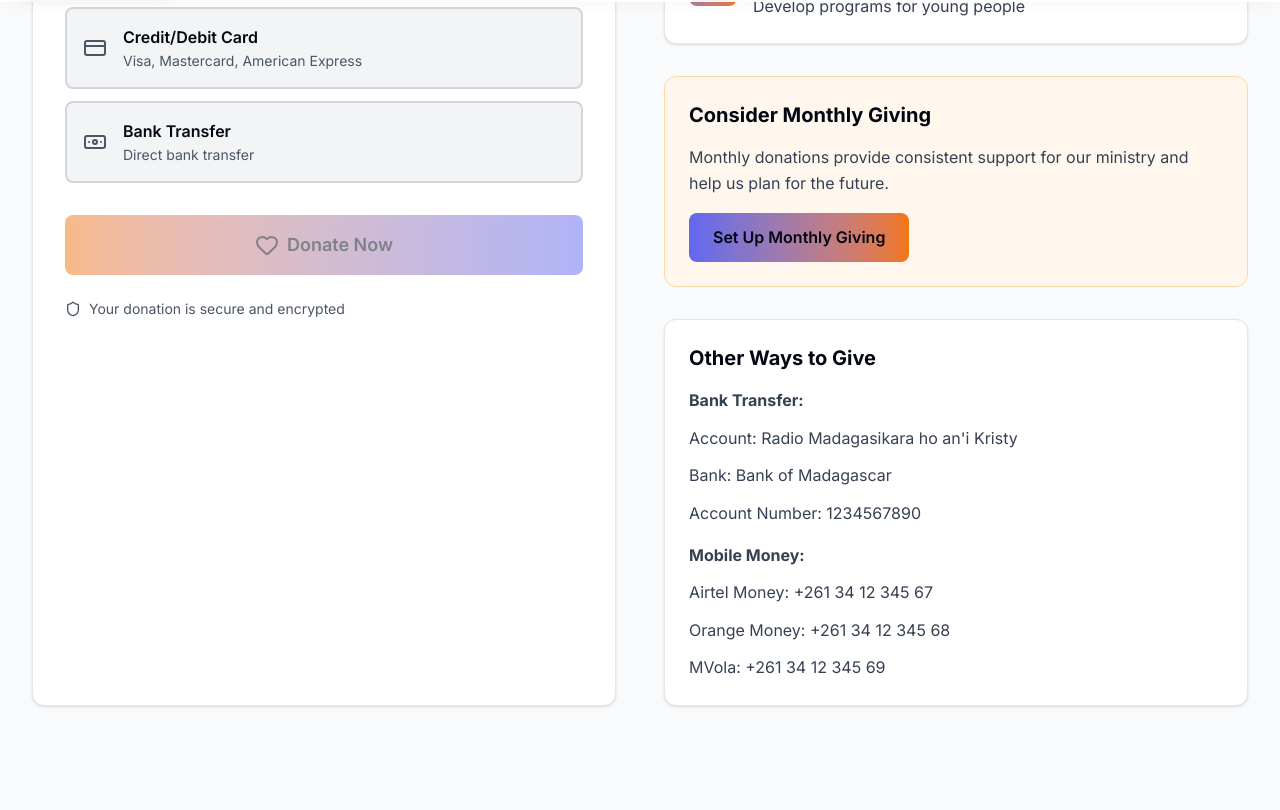
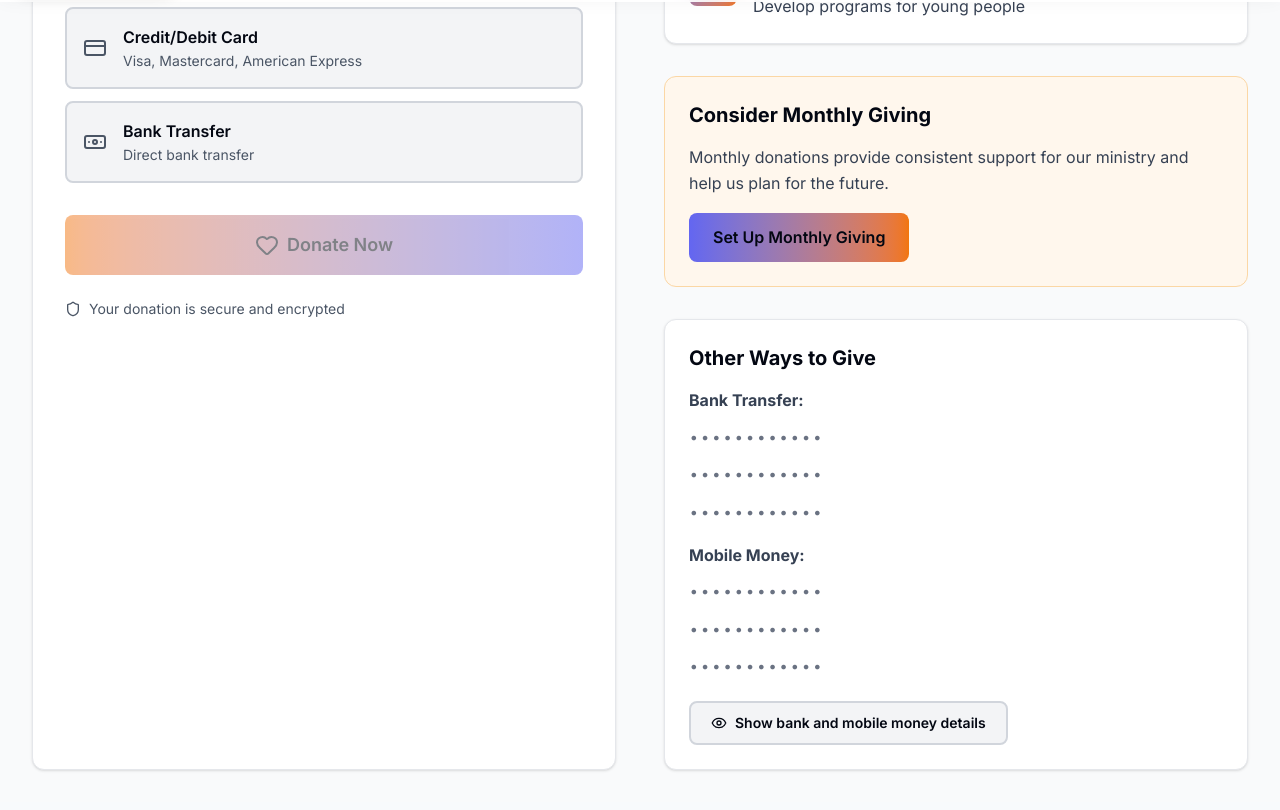
Before and after one commit to manoafa/radio, a Next.js app: page /donate in a window 1280 px wide. Shown: the part 798-1608 px from the top of the page. Built offline with nearby package versions, Linux system fonts and the light colour scheme.

Commit message:
Hide Bank details edit

```diff
--- a/src/app/context/translations/segments/donate.ts
+++ b/src/app/context/translations/segments/donate.ts
@@ -46,6 +46,8 @@ export const donate: Record<Language, Record<string, string>> = {
     'donate.other.airtel': 'Airtel Money: +261 34 12 345 67',
     'donate.other.orange': 'Orange Money: +261 34 12 345 68',
     'donate.other.mvola': 'MVola: +261 34 12 345 69',
+    'donate.other.showDetails': 'Show bank and mobile money details',
+    'donate.other.hideDetails': 'Hide details',
   },
   fr: {
     'donate.success.title': 'Merci !',
@@ -92,6 +94,8 @@ export const donate: Record<Language, Record<string, string>> = {
     'donate.other.airtel': 'Airtel Money : +261 34 12 345 67',
     'donate.other.orange': 'Orange Money : +261 34 12 345 68',
     'donate.other.mvola': 'MVola : +261 34 12 345 69',
+    'donate.other.showDetails': 'Afficher les coordonnées bancaires et mobile money',
+    'donate.other.hideDetails': 'Masquer les coordonnées',
   },
   mg: {
     'donate.success.title': 'Misaotra!',
@@ -138,5 +142,7 @@ export const donate: Record<Language, Record<string, string>> = {
     'donate.other.airtel': 'Airtel Money: +261 34 12 345 67',
     'donate.other.orange': 'Orange Money: +261 34 12 345 68',
     'donate.other.mvola': 'MVola: +261 34 12 345 69',
+    'donate.other.showDetails': 'Asehoy ny mombamomba banky sy vola amin\'ny finday',
+    'donate.other.hideDetails': 'Afeno',
   },
 };
--- a/src/app/donate/page.tsx
+++ b/src/app/donate/page.tsx
@@ -13,8 +13,12 @@ import {
   Users,
   Radio,
   Globe,
-  Target
+  Target,
+  Eye,
+  EyeOff,
 } from 'lucide-react';
+
+const MASKED_DETAIL = '••••••••••••';
 
 const DonatePage = () => {
   const { t, language } = useLanguage();
@@ -23,6 +27,7 @@ const DonatePage = () => {
   const [selectedMethod, setSelectedMethod] = useState('mobile');
   const [isProcessing, setIsProcessing] = useState(false);
   const [isSuccess, setIsSuccess] = useState(false);
+  const [paymentDetailsVisible, setPaymentDetailsVisible] = useState(false);
 
   const presetAmounts = [5000, 10000, 25000, 50000, 100000, 250000];
   const paymentMethods = useMemo(
@@ -320,14 +325,64 @@ const DonatePage = () => {
               <h3 className="text-xl font-bold text-gray-950 dark:text-white mb-4">{t('donate.other.title')}</h3>
               <div className="space-y-3 text-gray-700 dark:text-gray-300">
                 <p><strong>{t('donate.other.bankHeading')}</strong></p>
+                {paymentDetailsVisible ? (
+                  <>
                     <p>{t('donate.other.accountName')}</p>
                     <p>{t('donate.other.bankName')}</p>
                     <p>{t('donate.other.accountNumber')}</p>
+                  </>
+                ) : (
+                  <>
+                    <p className="font-mono tracking-widest select-none text-gray-500 dark:text-gray-500" aria-hidden>
+                      {MASKED_DETAIL}
+                    </p>
+                    <p className="font-mono tracking-widest select-none text-gray-500 dark:text-gray-500" aria-hidden>
+                      {MASKED_DETAIL}
+                    </p>
+                    <p className="font-mono tracking-widest select-none text-gray-500 dark:text-gray-500" aria-hidden>
+                      {MASKED_DETAIL}
+                    </p>
+                  </>
+                )}
                 <p className="mt-4"><strong>{t('donate.other.mobileHeading')}</strong></p>
+                {paymentDetailsVisible ? (
+                  <>
                     <p>{t('donate.other.airtel')}</p>
                     <p>{t('donate.other.orange')}</p>
                     <p>{t('donate.other.mvola')}</p>
+                  </>
+                ) : (
+                  <>
+                    <p className="font-mono tracking-widest select-none text-gray-500 dark:text-gray-500" aria-hidden>
+                      {MASKED_DETAIL}
+                    </p>
+                    <p className="font-mono tracking-widest select-none text-gray-500 dark:text-gray-500" aria-hidden>
+                      {MASKED_DETAIL}
+                    </p>
+                    <p className="font-mono tracking-widest select-none text-gray-500 dark:text-gray-500" aria-hidden>
+                      {MASKED_DETAIL}
+                    </p>
+                  </>
+                )}
               </div>
+              <button
+                type="button"
+                onClick={() => setPaymentDetailsVisible((v) => !v)}
+                aria-expanded={paymentDetailsVisible}
+                className="mt-5 w-full sm:w-auto inline-flex items-center justify-center gap-2 px-5 py-2.5 rounded-lg border-2 border-gray-300 dark:border-gray-600 bg-gray-100 dark:bg-dark-700 text-gray-950 dark:text-white font-semibold text-sm hover:border-primary-500/50 transition-all duration-300"
+              >
+                {paymentDetailsVisible ? (
+                  <>
+                    <EyeOff className="w-4 h-4 shrink-0" aria-hidden />
+                    {t('donate.other.hideDetails')}
+                  </>
+                ) : (
+                  <>
+                    <Eye className="w-4 h-4 shrink-0" aria-hidden />
+                    {t('donate.other.showDetails')}
+                  </>
+                )}
+              </button>
             </div>
           </motion.div>
         </div>
```
Lines whose indentation alone changed are shown as unchanged.
